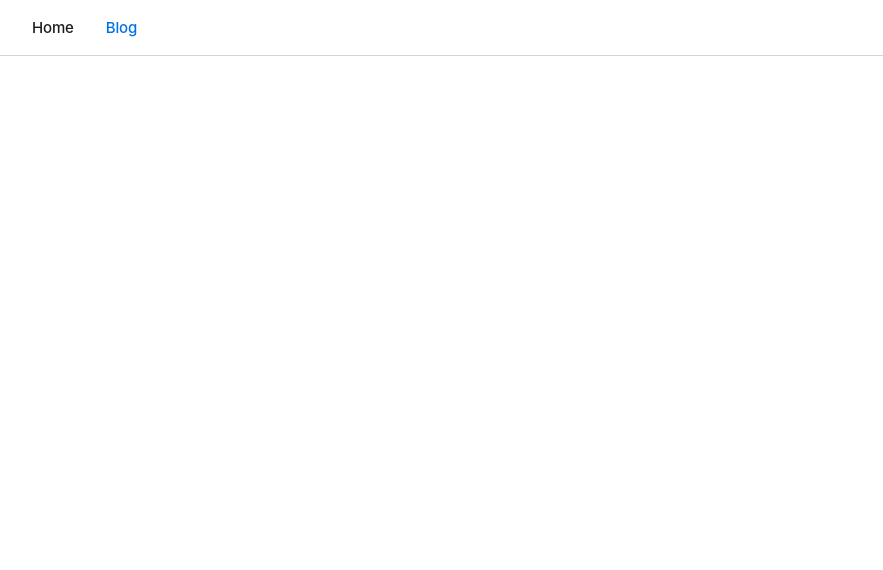
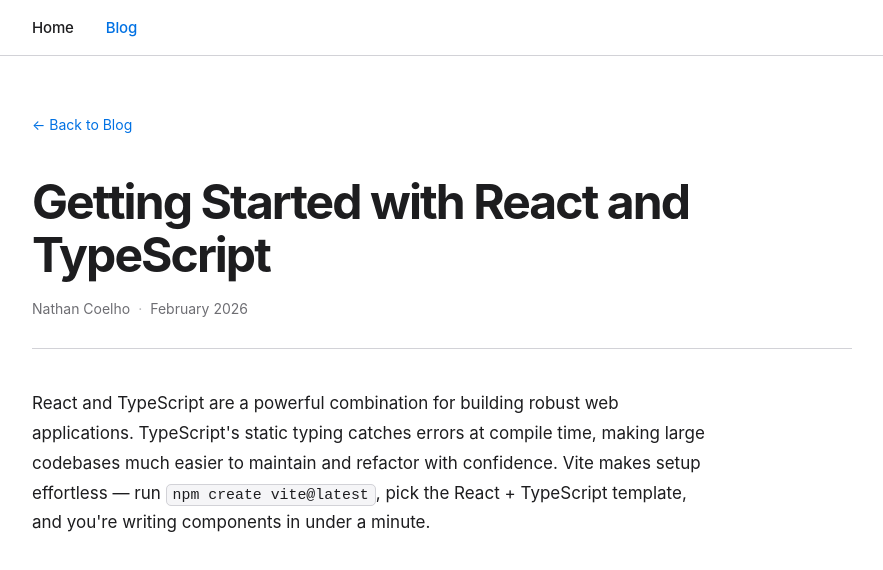
Before and after one commit to TopWater1932/Nathan-Portfolio, a React (Vite) app: page /blog/1 in a window 1280 px wide. Before the commit this address had no page. Shown: the top 570 px of the page, without its empty margins (198-1081 px from the left). Built offline with nearby package versions, Linux system fonts and the light colour scheme.

Commit message:
Completed template for blog section

```diff
--- a/src/App.tsx
+++ b/src/App.tsx
@@ -2,6 +2,7 @@
 import Header from './components/Header'
 import LandingPage from './pages/LandingPage'
 import BlogPage from './pages/BlogPage'
+import BlogArticlePage from './pages/BlogArticlePage'
 import './App.css'
 
 function App() {
@@ -13,6 +14,7 @@
           <Routes>
             <Route path="/" element={<LandingPage />} />
             <Route path="/blog" element={<BlogPage />} />
+            <Route path="/blog/:id" element={<BlogArticlePage />} />
           </Routes>
         </main>
       </div>
--- /dev/null
+++ b/src/components/BlogCard.css
@@ -0,0 +1,53 @@
+.blog-card {
+  display: flex;
+  flex-direction: column;
+  background-color: var(--color-surface);
+  border: 1px solid var(--color-border);
+  border-radius: var(--radius);
+  overflow: hidden;
+  color: var(--color-text);
+  transition: box-shadow 0.25s ease, transform 0.25s ease;
+  cursor: pointer;
+}
+
+.blog-card:hover {
+  box-shadow: var(--shadow-card-hover);
+  transform: translateY(-3px);
+}
+
+.blog-card__image {
+  width: 100%;
+  height: 180px;
+  object-fit: cover;
+  display: block;
+  flex-shrink: 0;
+}
+
+.blog-card__body {
+  display: flex;
+  flex-direction: column;
+  gap: 10px;
+  padding: 20px;
+  flex: 1;
+}
+
+.blog-card__title {
+  font-size: 17px;
+  font-weight: 600;
+  letter-spacing: -0.02em;
+  color: var(--color-text);
+  line-height: 1.3;
+}
+
+.blog-card__preview {
+  font-size: 14px;
+  color: var(--color-text-secondary);
+  line-height: 1.55;
+  flex: 1;
+}
+
+.blog-card__date {
+  font-size: 12px;
+  color: var(--color-text-secondary);
+  margin-top: 4px;
+}
--- /dev/null
+++ b/src/components/BlogCard.tsx
@@ -0,0 +1,47 @@
+import { Link } from 'react-router-dom'
+import type { BlogPost } from '../data/blogPosts'
+import './BlogCard.css'
+
+interface BlogCardProps {
+  post: BlogPost
+}
+
+function getPreview(content: React.ReactNode): string {
+  // Extract text from ReactNode by rendering to a temporary element is not possible
+  // outside the DOM, so we walk the element tree recursively.
+  function extractText(node: React.ReactNode): string {
+    if (typeof node === 'string' || typeof node === 'number') return String(node)
+    if (Array.isArray(node)) return node.map(extractText).join('')
+    if (node && typeof node === 'object' && 'props' in node) {
+      return extractText((node as React.ReactElement).props.children)
+    }
+    return ''
+  }
+
+  const words = extractText(content).trim().split(/\s+/)
+  if (words.length <= 15) return words.join(' ')
+  return words.slice(0, 15).join(' ') + '...'
+}
+
+function BlogCard({ post }: BlogCardProps) {
+  return (
+    <Link to={`/blog/${post.id}`} className="blog-card">
+      {post.image ? (
+        <img className="blog-card__image" src={post.image} alt={post.title} />
+      ) : (
+        <div
+          className="blog-card__image"
+          style={{ background: post.imagePlaceholderGradient ?? 'linear-gradient(135deg, #667eea 0%, #764ba2 100%)' }}
+          aria-hidden="true"
+        />
+      )}
+      <div className="blog-card__body">
+        <h3 className="blog-card__title">{post.title}</h3>
+        <p className="blog-card__preview">{getPreview(post.content)}</p>
+        <span className="blog-card__date">{post.datePosted}</span>
+      </div>
+    </Link>
+  )
+}
+
+export default BlogCard
--- /dev/null
+++ b/src/data/blogPosts.tsx
@@ -0,0 +1,62 @@
+import type { ReactNode } from 'react'
+
+export interface BlogPost {
+  id: number
+  title: string
+  content: ReactNode
+  author: string
+  datePosted: string
+  image?: string
+  imagePlaceholderGradient?: string
+}
+
+export const blogPosts: BlogPost[] = [
+  {
+    id: 1,
+    title: 'Getting Started with React and TypeScript',
+    author: 'Nathan Coelho',
+    datePosted: 'February 2026',
+    imagePlaceholderGradient: 'linear-gradient(135deg, #667eea 0%, #764ba2 100%)',
+    content: (
+      <p>
+        React and TypeScript are a powerful combination for building robust web applications.
+        TypeScript's static typing catches errors at compile time, making large codebases much
+        easier to maintain and refactor with confidence. Vite makes setup effortless — run{' '}
+        <code>npm create vite@latest</code>, pick the React + TypeScript template, and you're
+        writing components in under a minute.
+      </p>
+    ),
+  },
+  {
+    id: 2,
+    title: 'What Civil Engineering Taught Me About Software',
+    author: 'Nathan Coelho',
+    datePosted: 'January 2026',
+    imagePlaceholderGradient: 'linear-gradient(135deg, #f093fb 0%, #f5576c 100%)',
+    content: (
+      <p>
+        Five years working in civil engineering gave me a different lens through which to see
+        software development. You don't pour concrete before the design is signed off — and you
+        shouldn't write code before you understand the problem. Risk management, clear stakeholder
+        communication, and knowing when to ask for a second opinion all transfer directly from
+        the construction site to the IDE.
+      </p>
+    ),
+  },
+  {
+    id: 3,
+    title: 'Building Real-Time Features with WebSockets',
+    author: 'Nathan Coelho',
+    datePosted: 'December 2025',
+    imagePlaceholderGradient: 'linear-gradient(135deg, #4facfe 0%, #00f2fe 100%)',
+    content: (
+      <p>
+        Building Catan Online taught me more about WebSockets than any tutorial ever could.
+        When you need the server to push updates the instant a player rolls the dice, HTTP
+        polling simply doesn't cut it. A persistent full-duplex channel, a connection registry
+        keyed by game ID, and an asyncio lock to prevent race conditions during setup — that's
+        the short version of what makes real-time multiplayer work reliably.
+      </p>
+    ),
+  },
+]
--- /dev/null
+++ b/src/pages/BlogArticlePage.css
@@ -0,0 +1,114 @@
+.article-page {
+  padding: 56px 0 100px;
+}
+
+.article-page .container {
+  max-width: var(--max-width);
+  margin: 0 auto;
+  padding: 0 var(--side-padding);
+}
+
+.article-not-found .container {
+  max-width: var(--max-width);
+  margin: 0 auto;
+  padding: 80px var(--side-padding);
+}
+
+.article-back-link {
+  display: inline-block;
+  font-size: 14px;
+  color: var(--color-accent);
+  margin-bottom: 40px;
+  transition: opacity 0.2s ease;
+}
+
+.article-back-link:hover {
+  opacity: 0.75;
+}
+
+.article__header {
+  margin-bottom: 40px;
+  padding-bottom: 28px;
+  border-bottom: 1px solid var(--color-border);
+}
+
+.article__title {
+  font-size: clamp(28px, 4vw, 48px);
+  font-weight: 700;
+  letter-spacing: -0.04em;
+  line-height: 1.1;
+  color: var(--color-text);
+  margin-bottom: 16px;
+}
+
+.article__meta {
+  display: flex;
+  align-items: center;
+  gap: 8px;
+  font-size: 14px;
+  color: var(--color-text-secondary);
+}
+
+.article__meta-divider {
+  opacity: 0.5;
+}
+
+.article__body {
+  font-size: clamp(15px, 1.6vw, 17px);
+  color: var(--color-text);
+  line-height: 1.75;
+  max-width: 680px;
+}
+
+.article__body p {
+  margin-bottom: 24px;
+}
+
+.article__body p:last-child {
+  margin-bottom: 0;
+}
+
+.article__body h2 {
+  font-size: 1.4em;
+  font-weight: 600;
+  letter-spacing: -0.02em;
+  margin: 40px 0 16px;
+  color: var(--color-text);
+}
+
+.article__body h3 {
+  font-size: 1.15em;
+  font-weight: 600;
+  letter-spacing: -0.01em;
+  margin: 32px 0 12px;
+  color: var(--color-text);
+}
+
+.article__body code {
+  font-family: 'SF Mono', 'Fira Code', 'Fira Mono', 'Roboto Mono', monospace;
+  font-size: 0.875em;
+  background-color: var(--color-surface);
+  border: 1px solid var(--color-border);
+  border-radius: 5px;
+  padding: 2px 6px;
+}
+
+.article__body ul,
+.article__body ol {
+  padding-left: 1.5em;
+  margin-bottom: 24px;
+}
+
+.article__body li {
+  margin-bottom: 6px;
+}
+
+@media (max-width: 768px) {
+  .article-page {
+    padding: 40px 0 80px;
+  }
+
+  .article-back-link {
+    margin-bottom: 28px;
+  }
+}
--- /dev/null
+++ b/src/pages/BlogArticlePage.tsx
@@ -0,0 +1,44 @@
+import { useParams, Link } from 'react-router-dom'
+import { blogPosts } from '../data/blogPosts'
+import './BlogArticlePage.css'
+
+function BlogArticlePage() {
+  const { id } = useParams<{ id: string }>()
+  const post = blogPosts.find((p) => p.id === Number(id))
+
+  if (!post) {
+    return (
+      <div className="article-not-found">
+        <div className="container">
+          <h1>Post not found</h1>
+          <Link to="/blog" className="article-back-link">← Back to Blog</Link>
+        </div>
+      </div>
+    )
+  }
+
+  return (
+    <div className="article-page">
+      <div className="container">
+        <Link to="/blog" className="article-back-link">← Back to Blog</Link>
+
+        <article className="article">
+          <header className="article__header">
+            <h1 className="article__title">{post.title}</h1>
+            <div className="article__meta">
+              <span className="article__author">{post.author}</span>
+              <span className="article__meta-divider">·</span>
+              <span className="article__date">{post.datePosted}</span>
+            </div>
+          </header>
+
+          <div className="article__body">
+            {post.content}
+          </div>
+        </article>
+      </div>
+    </div>
+  )
+}
+
+export default BlogArticlePage
--- a/src/pages/BlogPage.css
+++ b/src/pages/BlogPage.css
@@ -44,8 +44,25 @@
 .blog-content {
   max-width: var(--max-width);
   margin: 0 auto;
-  padding: 0 var(--side-padding);
-  min-height: 120px;
+  padding: 56px var(--side-padding) 0;
+}
+
+.blog-grid {
+  display: grid;
+  grid-template-columns: repeat(3, 1fr);
+  gap: 20px;
+}
+
+@media (max-width: 900px) {
+  .blog-grid {
+    grid-template-columns: repeat(2, 1fr);
+  }
+}
+
+@media (max-width: 560px) {
+  .blog-grid {
+    grid-template-columns: 1fr;
+  }
 }
 
 @media (max-width: 768px) {
--- a/src/pages/BlogPage.tsx
+++ b/src/pages/BlogPage.tsx
@@ -1,3 +1,5 @@
+import { blogPosts } from '../data/blogPosts'
+import BlogCard from '../components/BlogCard'
 import './BlogPage.css'
 
 function BlogPage() {
@@ -13,7 +15,11 @@
       </section>
 
       <div className="blog-content">
-        {/* Blog posts will go here */}
+        <div className="blog-grid">
+          {blogPosts.map((post) => (
+            <BlogCard key={post.id} post={post} />
+          ))}
+        </div>
       </div>
     </div>
   )
```
Also changed, not shown: 1 other file (tests, documents, lock files or other folders).
